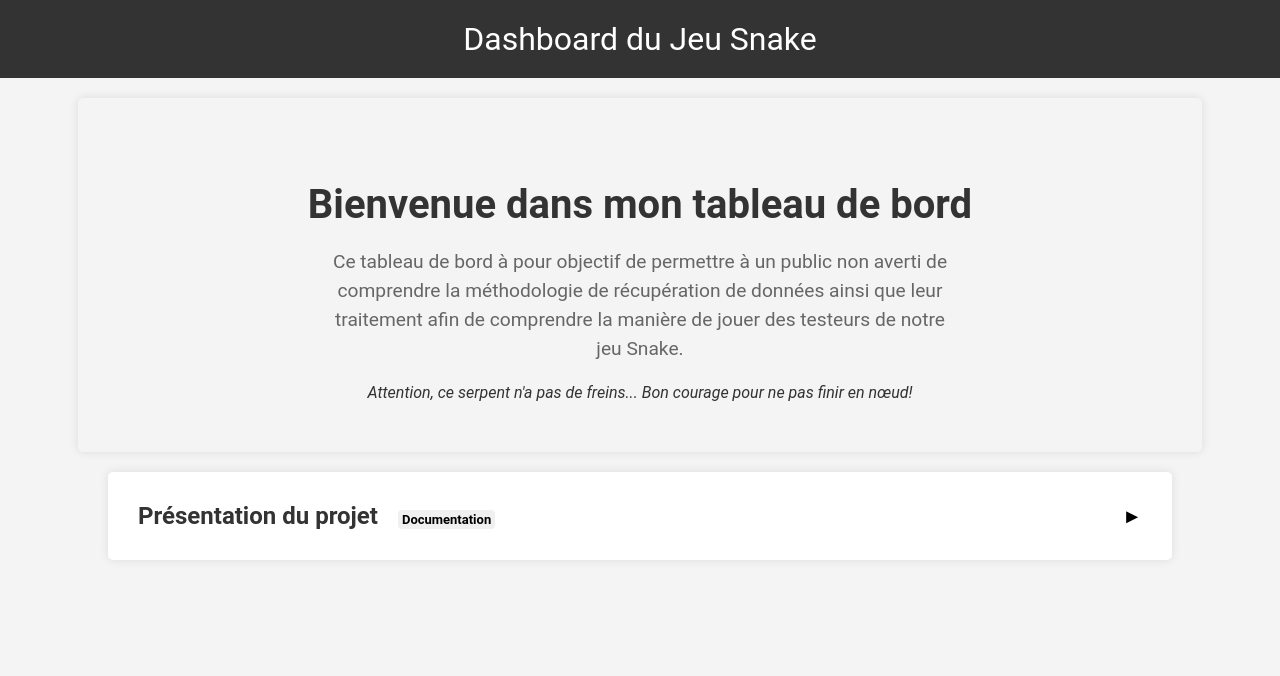
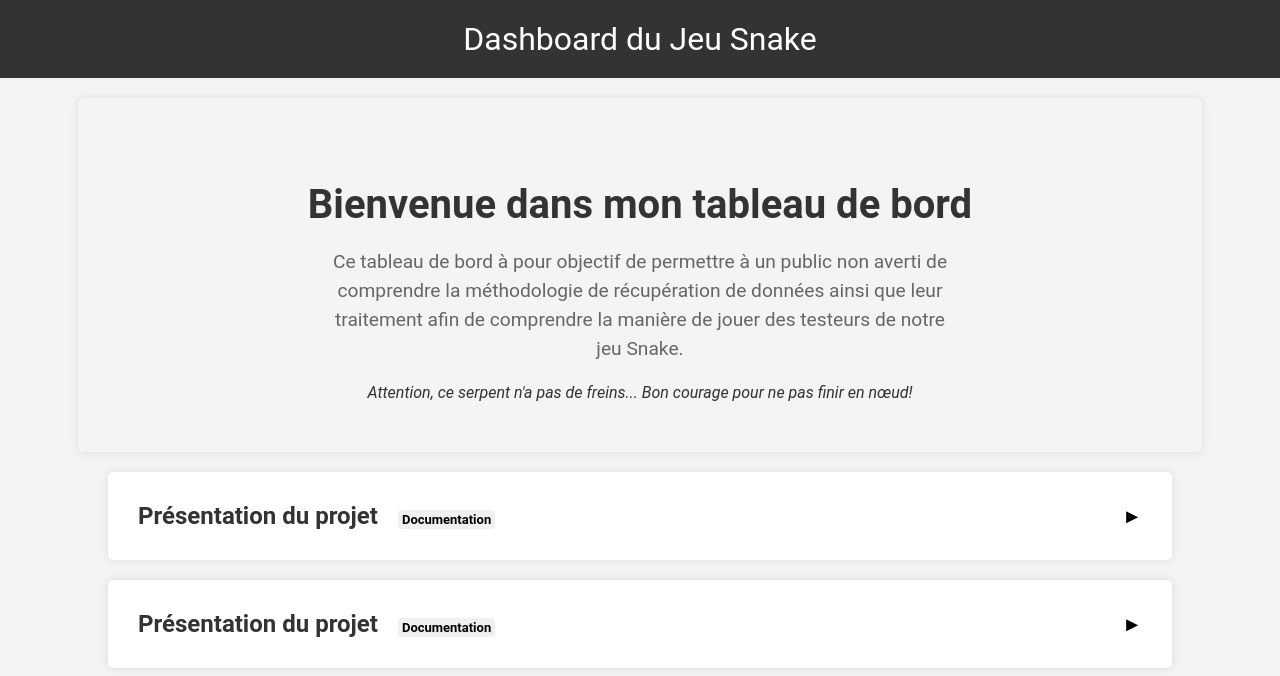
Before and after one commit to HaDock404/ai-game-snake, a React (Create React App) app: page /#/ in a window 1280 px wide. Shown: the top 676 px of the page. Built offline with nearby package versions, Linux system fonts and the light colour scheme.

Commit message:
expandable box with image

```diff
--- a/src/components/ExpandableBox.jsx
+++ b/src/components/ExpandableBox.jsx
@@ -5,7 +5,7 @@ function ExpandableBox(props) {
     return (
         <div id="expandable-box">
             <input type="checkbox" id="toggle"></input>
-            <label for="toggle" id="box-header">
+            <label htmlFor="toggle" id="box-header">
                 <h3 id="main-paragraph-title">
                     {props.title}<span id={props.span_color}>{props.span_text}</span>
                 </h3>
--- /dev/null
+++ b/src/components/ExpandableBoxWithImage.jsx
@@ -0,0 +1,29 @@
+import '../styles/expandable_box_with_image.css'
+
+function ExpandableBoxWithImage(props) {
+    "rersr"
+    return (
+        <div id="expandable-box-with-image">
+            <input type="checkbox" id="toggle-with-image"></input>
+            <label htmlFor="toggle-with-image" id="box-header-with-image">
+                <h3 id="main-paragraph-title-with-image">
+                    {props.title}<span id={props.span_color}>{props.span_text}</span>
+                </h3>
+              <span id="arrow-with-image">&#9658;</span>
+            </label>
+            <div id="box-content-with-image">
+                <div id="main-paragraph-text-with-image">
+                    {props.text}
+                </div>
+                <div id="image">
+                    <img src={props.image}/>
+                </div>
+                <div id="main-paragraph-text-with-image">
+                    {props.text_paragraph}
+                </div>
+            </div>
+        </div>
+    )
+}
+
+export default ExpandableBoxWithImage
--- a/src/components/Main.jsx
+++ b/src/components/Main.jsx
@@ -1,5 +1,7 @@
 import Intro from "./Intro"
 import ExpandableBox from "./ExpandableBox"
+import ExpandableBoxWithImage from "./ExpandableBoxWithImage"
+import Image1 from '../assets/test-image.jpg'
 
 function Main() {
     return (
@@ -16,7 +18,36 @@ function Main() {
                 title="Présentation du projet"
                 span_color="documentation"
                 span_text="Documentation"
-                text="Lorem Ipsum is simply dummy text of the printing and typesetting industry. Lorem Ipsum has been the industry's standard dummy text ever since the 1500s, when an unknown printer took a galley of type and scrambled it to make a type specimen book. It has survived not only five centuries, but also the leap into electronic typesetting, remaining essentially unchanged. It was popularised in the 1960s with the release of Letraset sheets containing Lorem Ipsum passages, and more recently with desktop publishing software like Aldus PageMaker including versions of Lorem Ipsum."
+                text="Lorem Ipsum is simply dummy text of the printing and typesetting industry.
+                Lorem Ipsum has been the industry's standard dummy text ever since the 1500s,
+                when an unknown printer took a galley of type and scrambled it to make a type
+                specimen book. It has survived not only five centuries, but also the leap into
+                electronic typesetting, remaining essentially unchanged. It was popularised in the
+                1960s with the release of Letraset sheets containing Lorem Ipsum passages, and more
+                recently with desktop publishing software like Aldus PageMaker including versions of
+                Lorem Ipsum."
+            />
+            <ExpandableBoxWithImage
+                title="Présentation du projet"
+                span_color="documentation"
+                span_text="Documentation"
+                text="Lorem Ipsum is simply dummy text of the printing and typesetting industry.
+                Lorem Ipsum has been the industry's standard dummy text ever since the 1500s,
+                when an unknown printer took a galley of type and scrambled it to make a type
+                specimen book. It has survived not only five centuries, but also the leap into
+                electronic typesetting, remaining essentially unchanged. It was popularised in the
+                1960s with the release of Letraset sheets containing Lorem Ipsum passages, and more
+                recently with desktop publishing software like Aldus PageMaker including versions of
+                Lorem Ipsum."
+                image={Image1}
+                text_paragraph="Lorem Ipsum is simply dummy text of the printing and typesetting industry.
+                Lorem Ipsum has been the industry's standard dummy text ever since the 1500s,
+                when an unknown printer took a galley of type and scrambled it to make a type
+                specimen book. It has survived not only five centuries, but also the leap into
+                electronic typesetting, remaining essentially unchanged. It was popularised in the
+                1960s with the release of Letraset sheets containing Lorem Ipsum passages, and more
+                recently with desktop publishing software like Aldus PageMaker including versions of
+                Lorem Ipsum."
             />
         </main>
     )
--- /dev/null
+++ b/src/styles/expandable_box_with_image.css
@@ -0,0 +1,96 @@
+#expandable-box-with-image {
+    max-width: 80%;
+    margin: 20px auto;
+    padding: 20px;
+    padding-bottom: 0px;
+    background-color: #fff;
+    border-radius: 5px;
+    box-shadow: 0 0 10px rgba(0, 0, 0, 0.1);
+}
+
+#expandable-box-with-image:hover {
+    box-shadow: 0 0 10px rgba(0, 0, 0, 0.1);
+    transform: scale(1.01);
+}
+
+#box-header-with-image {
+    display: flex;
+    justify-content: space-between;
+    align-items: center;
+    padding: 10px;
+    cursor: pointer;
+}
+
+#box-header-with-image h3 {
+    margin: 0;
+}
+
+#main-paragraph-title-with-image {
+    font-size: 1.5em;
+    color: #333;
+    margin-bottom: 20px;
+}
+
+#main-paragraph-text-with-image {
+    font-size: 1.2em;
+    color: #666;
+    line-height: 1.5;
+    margin-bottom: 20px;
+    margin-top: 10px;
+    width: 100%;
+}
+
+#documentation {
+    background-color: #f0f0f0;
+    font-size: 13px;
+    color: black;
+    padding: 2px 4px;
+    margin-left: 20px;
+    border-radius: 4px;
+}
+
+#graphical {
+    background-color: #81ef52;
+    font-size: 13px;
+    color: rgb(255, 255, 255);
+    padding: 2px 4px;
+    margin-left: 20px;
+    border-radius: 4px;
+}
+
+#arrow-with-image {
+    font-size: 20px;
+}
+
+#box-content-with-image {
+    padding: 10px;
+    max-height: 0;
+    overflow: hidden;
+    transition: max-height 0.3s;
+}
+
+input[type="checkbox"] {
+    display: none;
+}
+
+  input[id="toggle-with-image"]:checked + #box-header-with-image #arrow-with-image {
+    transform: rotate(90deg);
+}
+
+  input[id="toggle-with-image"]:checked ~ #box-content-with-image {
+    max-height: 100000px;
+}
+
+#image {
+    width: 100%;
+    max-width: 100%;
+    display: flex;
+    justify-content: center;
+    align-items: center;
+}
+
+#image img {
+    max-width: 100%;
+    height: auto;
+    display: block;
+}
```
Also changed, not shown: src/assets/test-image.jpg (added).
